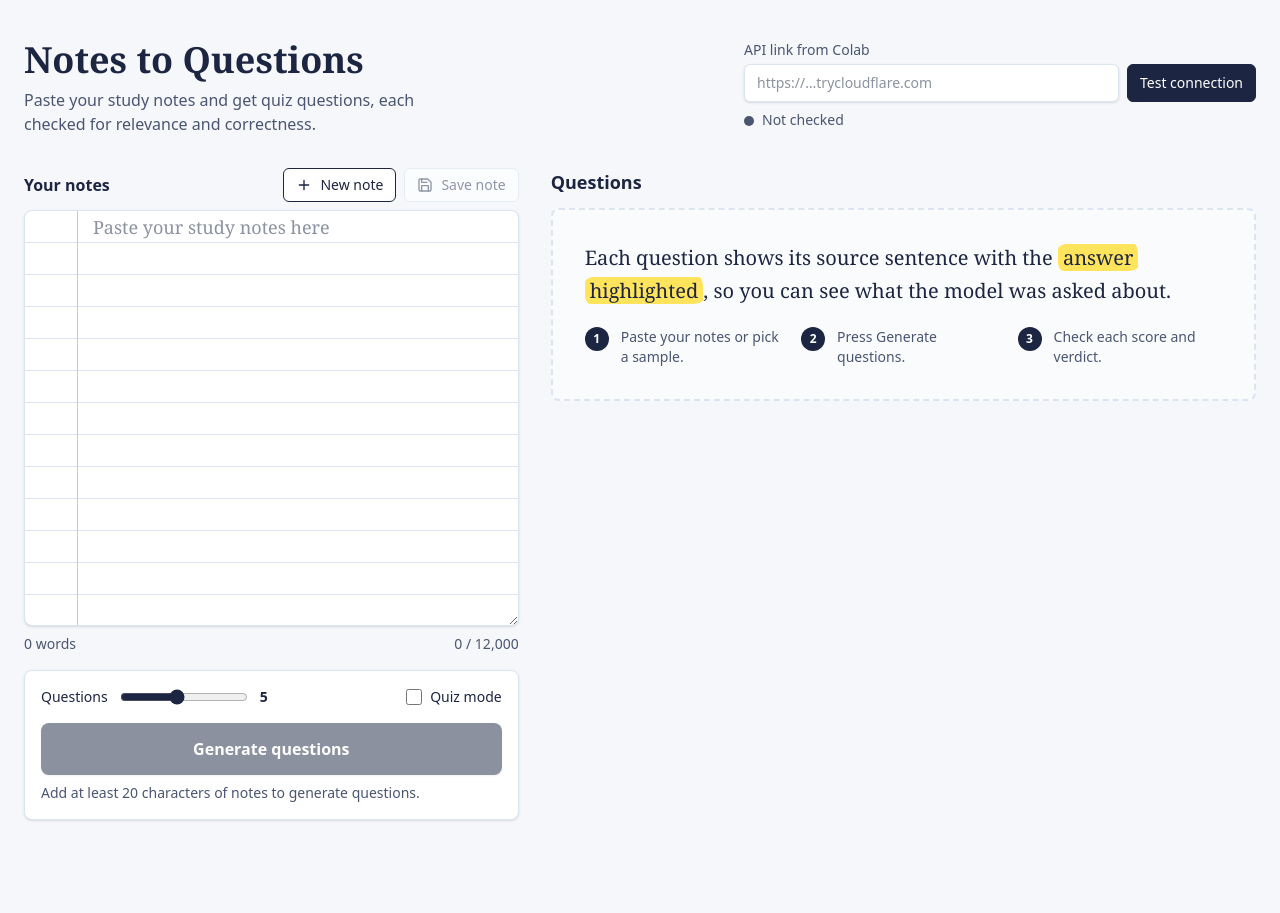
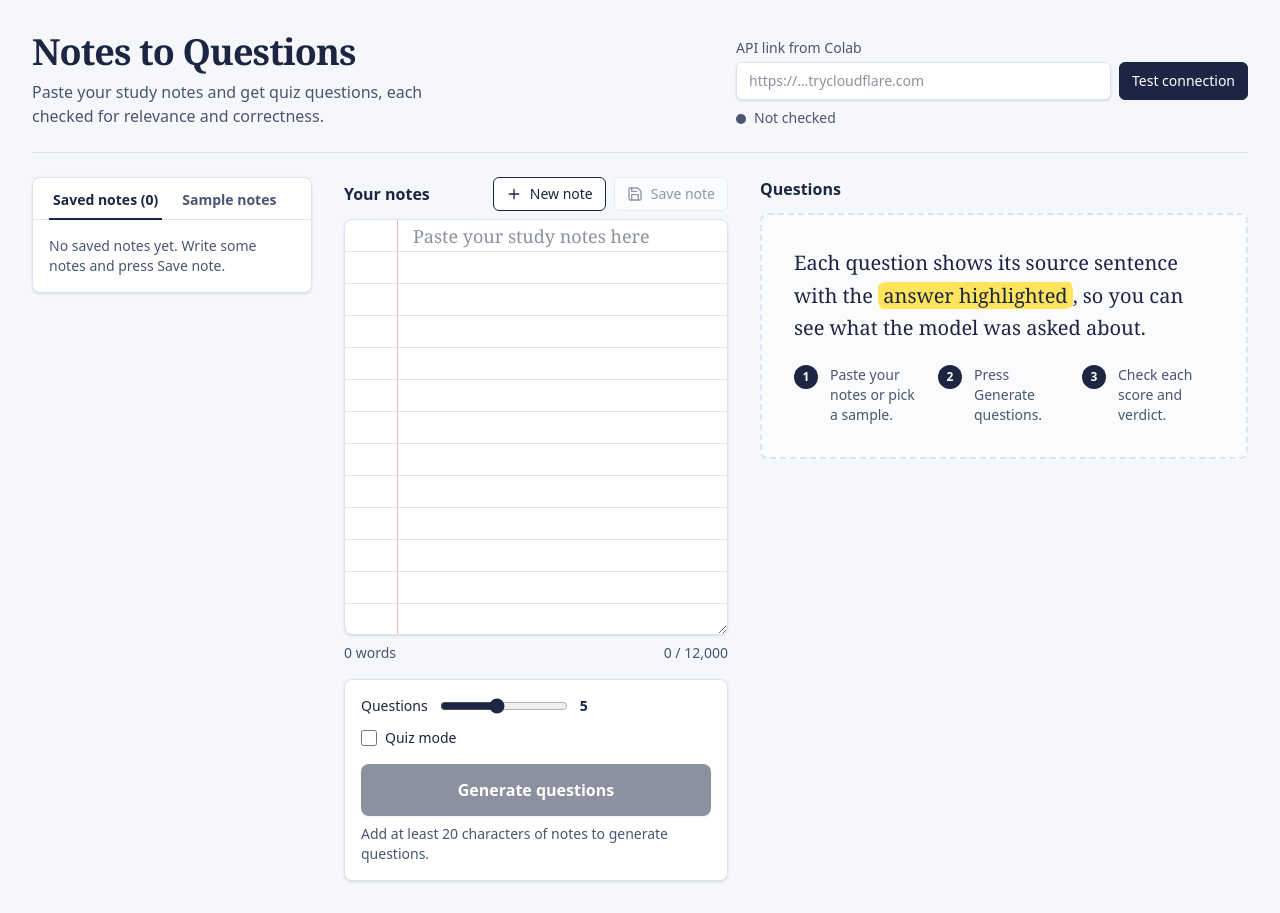
Before and after one commit to abdulrahmandeveloper/AI_Course, a React (Vite) app in the folder midterm_project/: page / in a window 1280 px wide. Before the commit the page ends 860 px from the top, so only its background shows below. Built offline with nearby package versions, Linux system fonts and the light colour scheme.

Commit message:
Update App.tsx

```diff
--- a/midterm_project/src/App.tsx
+++ b/midterm_project/src/App.tsx
@@ -1,11 +1,12 @@
 import { useEffect, useState } from 'react'
-import type { Connection, GenerateResponse } from './types.ts'
+import type { Connection, GenerateResponse, SavedNote } from './types.ts'
 import { generate, testConnection } from './api.ts'
 import { downloadCsv } from './csv.ts'
-import sampleNotes from './sampleNotes.ts'
+import sampleNotes, { type SampleNote } from './sampleNotes.ts'
 import ApiBar from './components/ApiBar.tsx'
 import Controls from './components/Controls.tsx'
 import EmptyState from './components/EmptyState.tsx'
+import NotesLibrary from './components/NotesLibrary.tsx'
 import NotesInput, { maxChars } from './components/NotesInput.tsx'
 import QuestionCard from './components/QuestionCard.tsx'
 import Summary from './components/Summary.tsx'
@@ -28,6 +29,20 @@ const writeStored = (key: string, value: string) => {
   }
 }
 
+const readSaved = (): SavedNote[] => {
+  try {
+    const parsed = JSON.parse(readStored('savedNotes') || '[]')
+    return Array.isArray(parsed) ? parsed : []
+  } catch {
+    return []
+  }
+}
+
+const titleFrom = (text: string) => {
+  const firstLine = text.trim().split('\n')[0] ?? ''
+  return firstLine.length > 40 ? `${firstLine.slice(0, 40).trim()}…` : firstLine
+}
+
 const errorText = (err: unknown) => (err instanceof Error ? err.message : String(err))
 
 const notChecked: Connection = { state: 'idle', text: 'Not checked' }
@@ -35,6 +50,8 @@ const notChecked: Connection = { state: 'idle', text: 'Not checked' }
 export default function App() {
   const [apiUrl, setApiUrl] = useState(() => readStored('apiUrl'))
   const [notes, setNotes] = useState(() => readStored('notes'))
+  const [saved, setSaved] = useState<SavedNote[]>(readSaved)
+  const [currentId, setCurrentId] = useState<string | null>(null)
   const [numQuestions, setNumQuestions] = useState(5)
   const [quizMode, setQuizMode] = useState(false)
   const [connection, setConnection] = useState<Connection>(notChecked)
@@ -45,6 +62,39 @@ export default function App() {
 
   useEffect(() => writeStored('apiUrl', apiUrl), [apiUrl])
   useEffect(() => writeStored('notes', notes), [notes])
+  useEffect(() => writeStored('savedNotes', JSON.stringify(saved)), [saved])
+
+  const saveNote = () => {
+    const now = Date.now()
+    const title = titleFrom(notes)
+    if (currentId && saved.some((n) => n.id === currentId)) {
+      setSaved((prev) => prev.map((n) => (n.id === currentId ? { ...n, title, text: notes, updatedAt: now } : n)))
+    } else {
+      const id = crypto.randomUUID()
+      setSaved((prev) => [{ id, title, text: notes, updatedAt: now }, ...prev])
+      setCurrentId(id)
+    }
+  }
+
+  const newNote = () => {
+    setNotes('')
+    setCurrentId(null)
+  }
+
+  const openNote = (note: SavedNote) => {
+    setNotes(note.text)
+    setCurrentId(note.id)
+  }
+
+  const deleteNote = (id: string) => {
+    setSaved((prev) => prev.filter((n) => n.id !== id))
+    if (id === currentId) setCurrentId(null)
+  }
+
+  const useSample = (sample: SampleNote) => {
+    setNotes(sample.text)
+    setCurrentId(null)
+  }
 
   const changeApiUrl = (url: string) => {
     setApiUrl(url)
@@ -90,10 +140,10 @@ export default function App() {
   const hasQuestions = result !== null && questions.length > 0
 
   return (
-    <div className="mx-auto max-w-7xl px-4 py-6 sm:px-6 lg:py-10">
-      <header className="flex flex-col gap-6 lg:flex-row lg:items-start lg:justify-between">
+    <div className="min-h-screen px-4 py-6 sm:px-6 lg:px-8 lg:py-8">
+      <header className="flex flex-col gap-6 border-b border-rule pb-6 lg:flex-row lg:items-end lg:justify-between">
         <div>
-          <h1 className="font-serif text-4xl font-semibold">Notes to Questions</h1>
+          <h1 className="font-serif text-4xl font-semibold tracking-tight">Notes to Questions</h1>
           <p className="mt-2 max-w-md text-ink-soft">
             Paste your study notes and get quiz questions, each checked for relevance and correctness.
           </p>
@@ -101,9 +151,20 @@ export default function App() {
         <ApiBar apiUrl={apiUrl} onApiUrlChange={changeApiUrl} connection={connection} onTest={runTest} />
       </header>
 
-      <main className="mt-8 grid gap-8 lg:grid-cols-12">
-        <section className="lg:sticky lg:top-6 lg:col-span-5 lg:self-start">
-          <NotesInput notes={notes} onChange={setNotes} onUseSample={() => setNotes(sampleNotes)} />
+      <main className="mt-6 grid gap-6 lg:grid-cols-12 xl:gap-8">
+        <section className="lg:col-span-12 xl:sticky xl:top-6 xl:col-span-3 xl:self-start">
+          <NotesLibrary
+            saved={saved}
+            samples={sampleNotes}
+            currentId={currentId}
+            onOpen={openNote}
+            onDelete={deleteNote}
+            onUseSample={useSample}
+          />
+        </section>
+
+        <section className="lg:sticky lg:top-6 lg:col-span-5 lg:self-start xl:col-span-4">
+          <NotesInput notes={notes} onChange={setNotes} isSaved={currentId !== null} onSave={saveNote} onNew={newNote} />
           <Controls
             numQuestions={numQuestions}
             onNumQuestions={setNumQuestions}
@@ -116,11 +177,12 @@ export default function App() {
           />
         </section>
 
-        <section className="lg:col-span-7" aria-live="polite">
+        <section className="lg:col-span-7 xl:col-span-5">
+          <div aria-live="polite">
           <div className="flex items-baseline justify-between">
-            <h2 className="text-lg font-semibold">Questions</h2>
+            <h2 className="font-semibold">Questions</h2>
             {hasQuestions && (
-              <button type="button" onClick={() => downloadCsv(questions)} className="rounded text-sm font-medium underline underline-offset-2 hover:text-ink-soft">
+              <button type="button" onClick={() => downloadCsv(questions)} className="rounded-md border border-rule bg-sheet px-3 py-1 text-sm font-medium hover:bg-rule">
                 Download CSV
               </button>
             )}
@@ -161,6 +223,7 @@ export default function App() {
               </>
             )}
           </div>
+          </div>
         </section>
       </main>
     </div>
```
